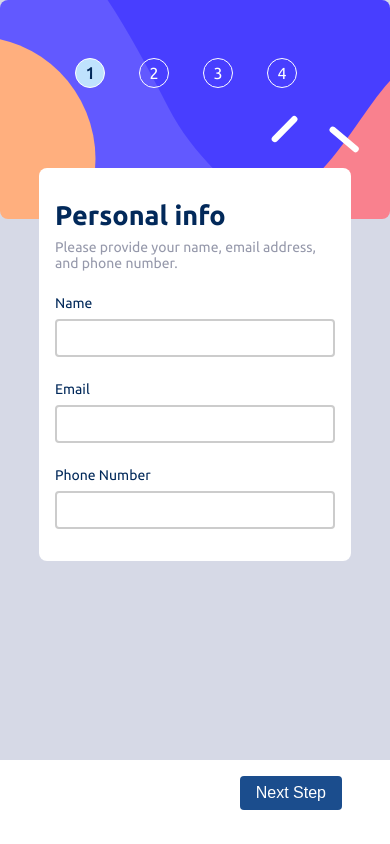
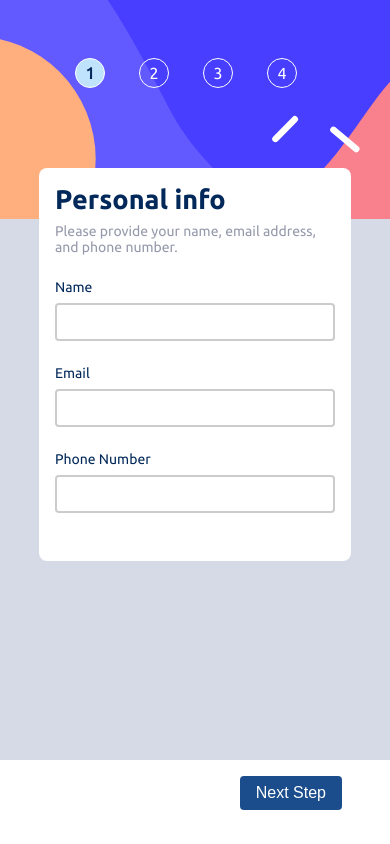
Before and after one commit to lazy4gyan/multistepform, a React (Vite) app in the folder my-app/: page / in a window 390 px wide. Built offline with nearby package versions, Linux system fonts and the light colour scheme.

Commit message:
fixed styling issue for mobile responsive

```diff
--- a/my-app/src/components/app-layout/style.module.scss
+++ b/my-app/src/components/app-layout/style.module.scss
@@ -12,6 +12,7 @@
   display: flex;
   flex-direction: column;
   align-items: center;
+  width:100%;
 
   .stepper__container {
     width: 100%;
--- a/my-app/src/index.scss
+++ b/my-app/src/index.scss
@@ -26,7 +26,10 @@ main {
 @media screen and (max-width: 767px) {
   .form__container {
     width: fit-content;
-    padding: 2rem 1rem;
+    padding:1rem;
+  }
+  .row{
+    padding-bottom: 2rem;
   }
 }
 
--- a/my-app/src/steps/stepper/stepper.scss
+++ b/my-app/src/steps/stepper/stepper.scss
@@ -65,9 +65,7 @@
     display: flex;
     justify-content: center;
     top: 0;
-    .element-with-background-image {
-      border-radius: 0;
-    }
+    border-radius: 0;
   }
   .step__container {
     display: flex;
```
